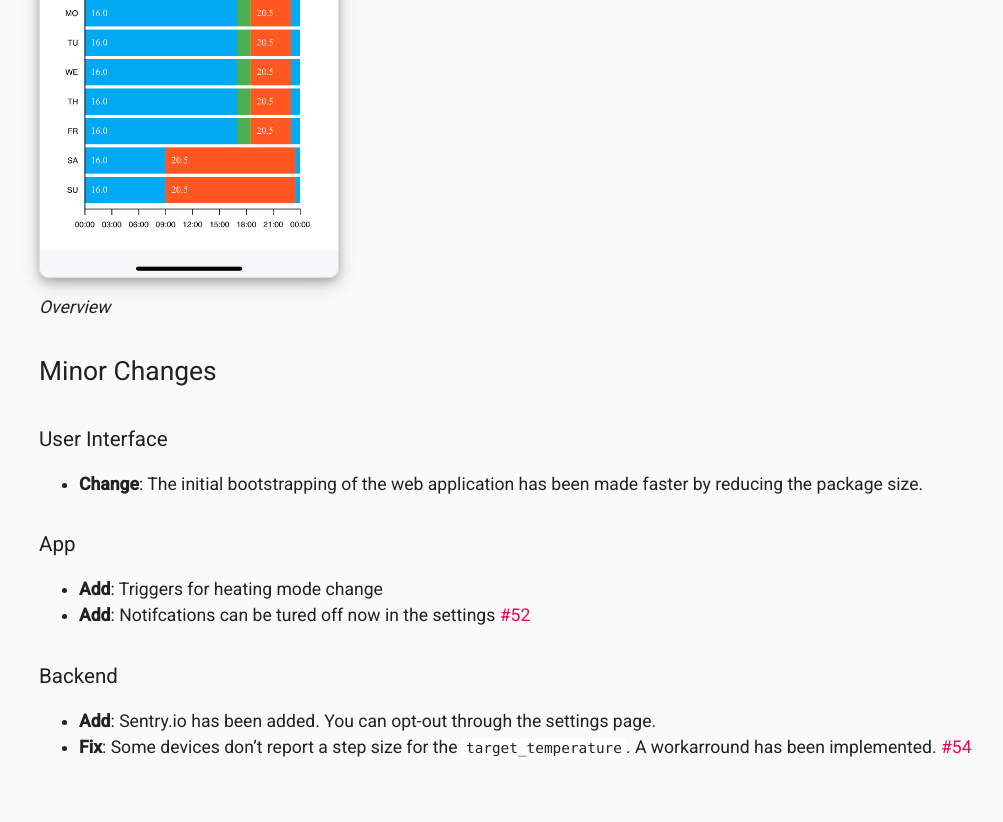
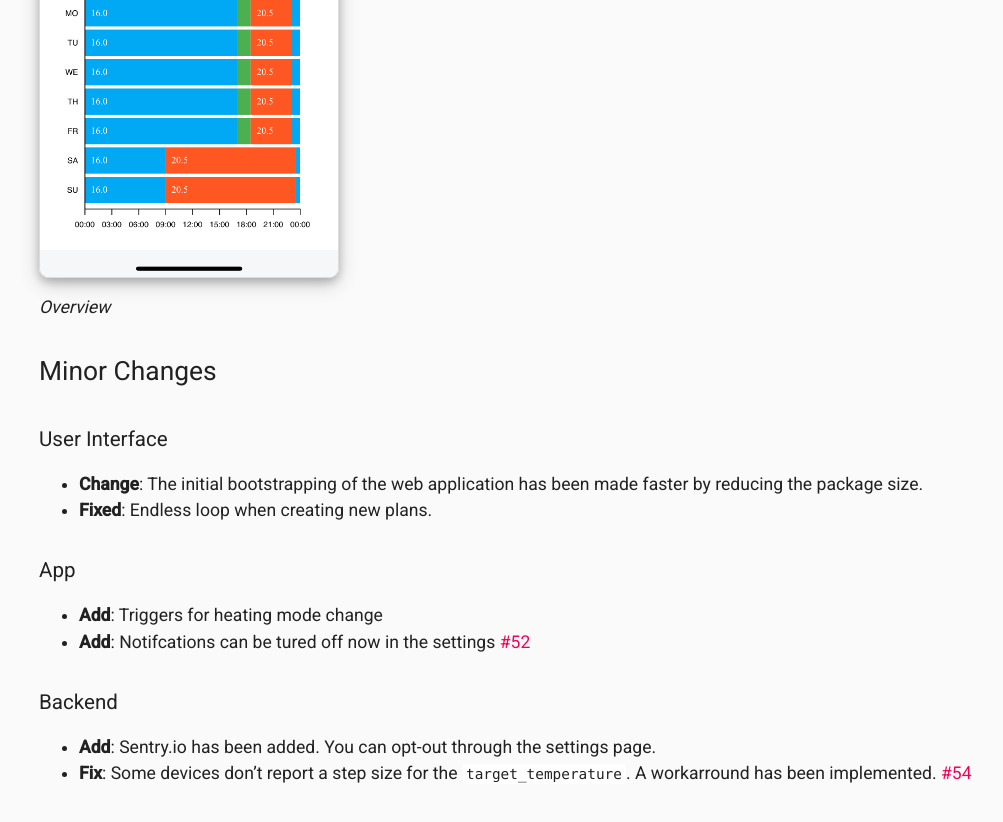
Before and after one commit to mskg/homey-heating, a Jekyll site: the page built from docs/releasenotes/v01-02-00.md, in a window 1280 px wide and 900 px high, scrolled down 1438 px. Shown: the top 822 px of the window, without its empty margins (41-1044 px from the left). Built offline with Jekyll 4.4.1, drawn with Linux system fonts in a browser that asks for light colours.

Commit message:
add: release notes

```diff
--- a/docs/releasenotes/v01-02-00.md
+++ b/docs/releasenotes/v01-02-00.md
@@ -37,6 +37,7 @@ There is now a graphical overview of your schedule directly available on the sum
 
 ### User Interface
 - **Change**: The initial bootstrapping of the web application has been made faster by reducing the package size.
+- **Fixed**: Endless loop when creating new plans.
 
 ### App
 - **Add**: Triggers for heating mode change
```
